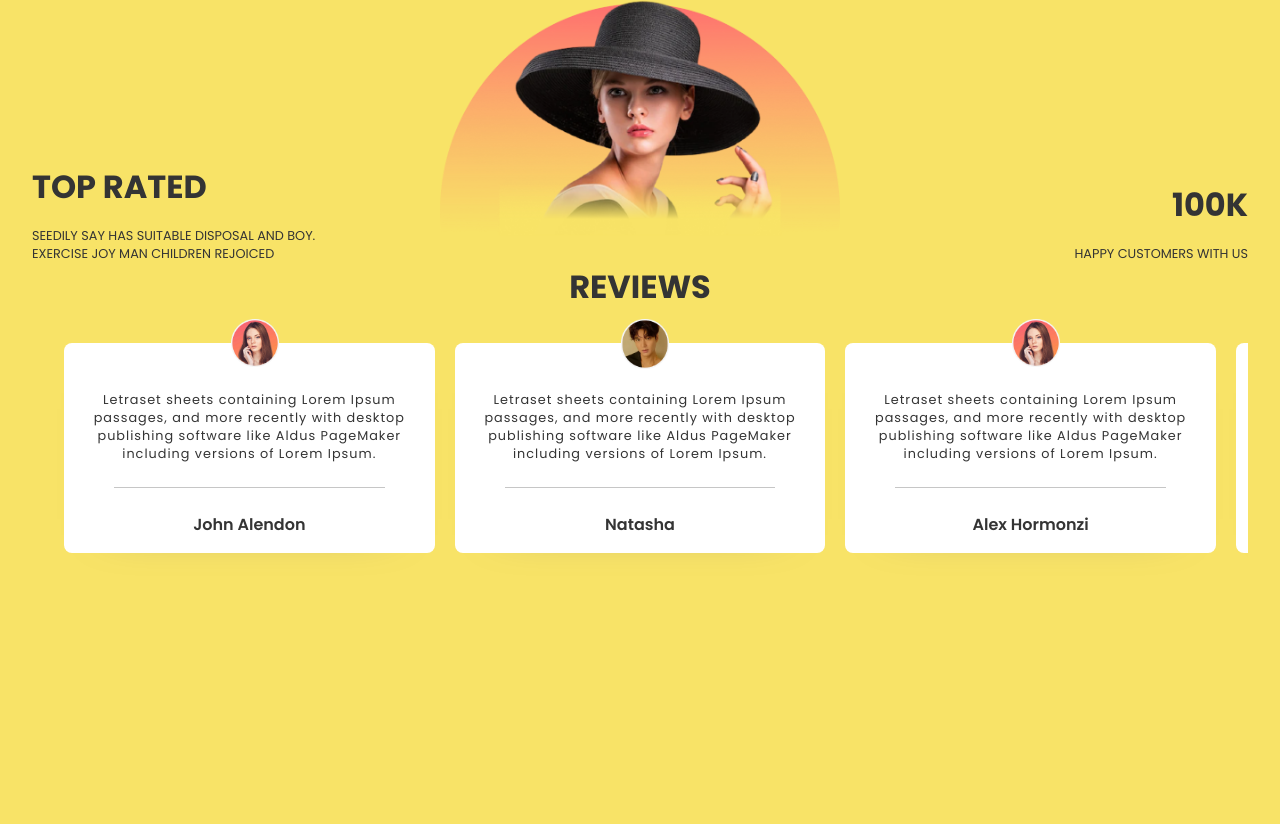
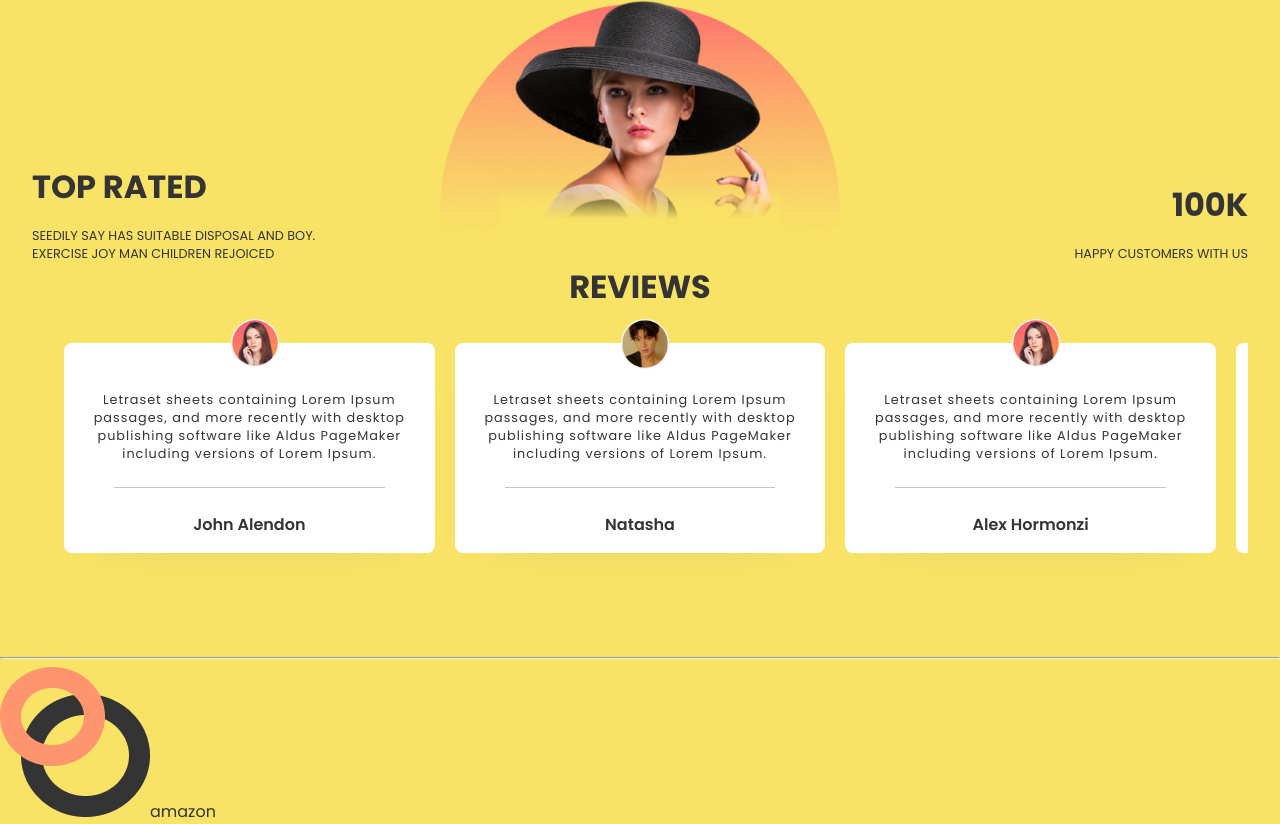
Before and after one commit to Andreeevna/Responsive-E-commerce-Website, a React (Create React App) app: page / in a window 1280 px wide. Shown: the part 1834-2658 px from the top of the page. Before the commit the page ends 2483 px from the top, so only its background shows below. Built offline with nearby package versions, Linux system fonts and the light colour scheme.

Commit message:
feat: created the initial footer markup

```diff
--- a/src/App.js
+++ b/src/App.js
@@ -1,4 +1,5 @@
 import './App.css'
+import Footer from './components/footer/Footer'
 import Header from './components/header/Header'
 import Hero from './components/hero/Hero'
 import Products from './components/products/Products'
@@ -15,6 +16,7 @@ function App() {
 			<Virtual />
 			<Products />
 			<Testimonials />
+			<Footer />
 		</div>
 	)
 }
--- /dev/null
+++ b/src/components/footer/Footer.jsx
@@ -0,0 +1,30 @@
+import React from 'react'
+
+// import {
+// 	InboxIcon,
+// 	PhoneIcon,
+// 	LocationMarkerIcon,
+// 	LoginIcon,
+// 	UsersIcon,
+// 	LinksIcon,
+
+//  } from '@heroicons/react/outline'
+
+import Logo from '../../assets/logo.png'
+import styles from './Footer.module.css'
+
+const Footer = () => {
+	return (
+		<div className={styles.footer_container}>
+			<hr />
+			<div className={styles.footer}>
+				<div className={styles.logo}>
+					<img src={Logo} />
+					<span>amazon</span>
+				</div>
+			</div>
+		</div>
+	)
+}
+
+export default Footer
```
Also changed, not shown: src/components/footer/Footer.module.css (added).
